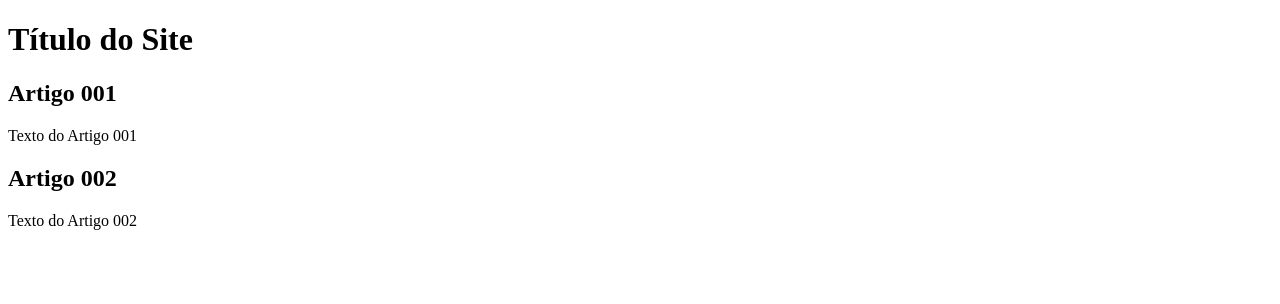
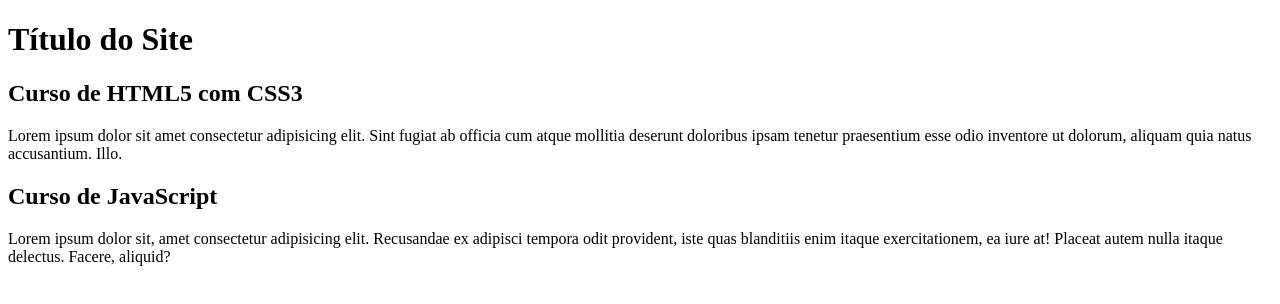
Before and after one commit to SamuelSilvestre2000/projeto-site, a plain HTML site: page index.html in a window 1280 px wide. Drawn offline with Linux system fonts and the light colour scheme.

Commit message:
Comecei a escrever o conteudo

```diff
--- a/index.html
+++ b/index.html
@@ -12,12 +12,12 @@
             <h1>Título do Site</h1>
         </header>
         <article>
-            <h2>Artigo 001</h2>
-            <p>Texto do Artigo 001</p>
+            <h2>Curso de HTML5 com CSS3</h2>
+            <p>Lorem ipsum dolor sit amet consectetur adipisicing elit. Sint fugiat ab officia cum atque mollitia deserunt doloribus ipsam tenetur praesentium esse odio inventore ut dolorum, aliquam quia natus accusantium. Illo.</p>
         </article>
         <article>
-            <h2>Artigo 002</h2>
-            <p>Texto do Artigo 002</p>
+            <h2>Curso de JavaScript</h2>
+            <p>Lorem ipsum dolor sit, amet consectetur adipisicing elit. Recusandae ex adipisci tempora odit provident, iste quas blanditiis enim itaque exercitationem, ea iure at! Placeat autem nulla itaque delectus. Facere, aliquid?</p>
         </article>
     </main>
 </body>
```
